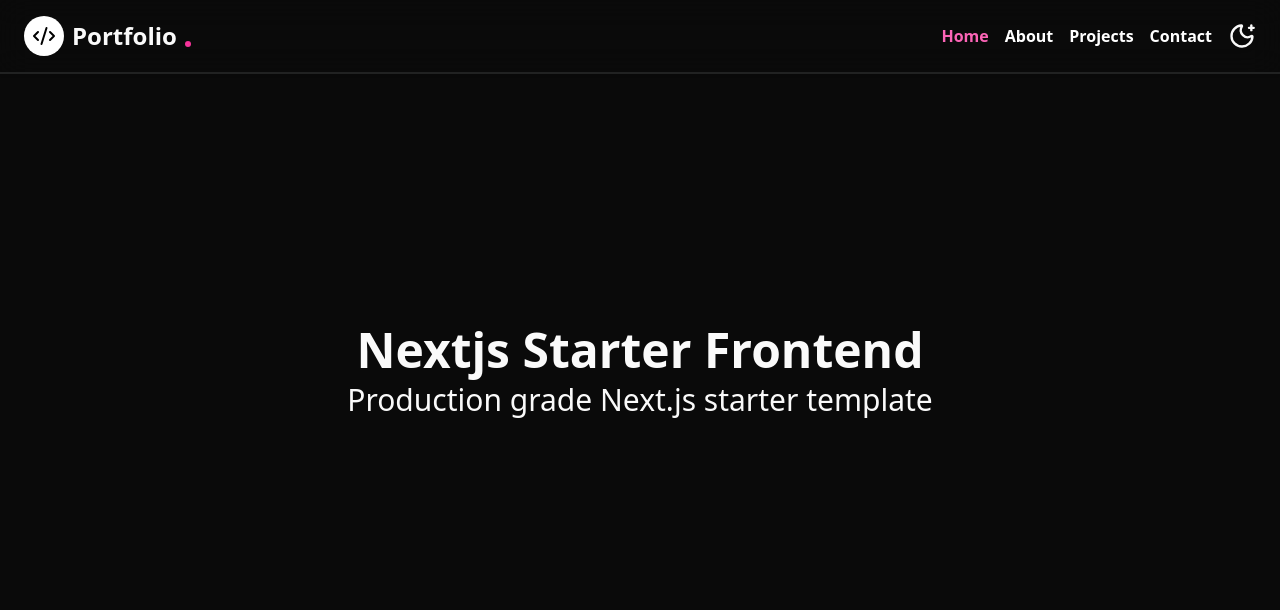
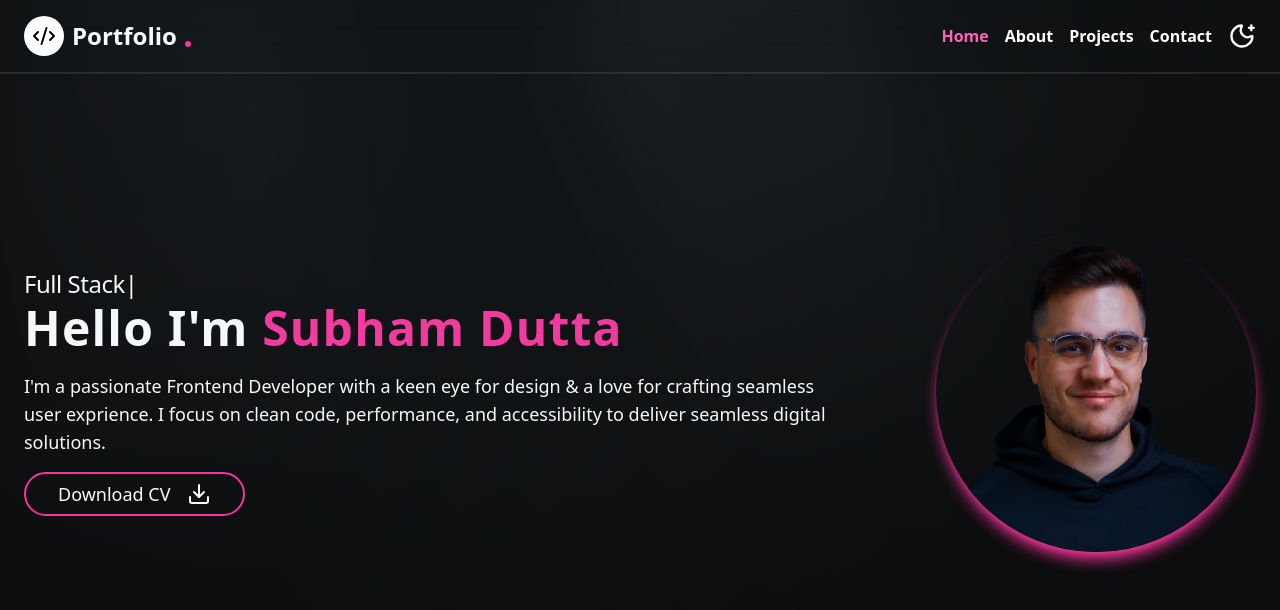
Before and after one commit to ShankarDutta/pubic-frontend-portfolio-v-0.1, a Next.js app: page / in a window 1280 px wide. Shown: the top 610 px of the page. Built offline with nearby package versions, Linux system fonts and the light colour scheme.

Commit message:
Home Page Image and Text Section Added !!
Due : Social Media Icons !

```diff
--- a/package.json
+++ b/package.json
@@ -11,6 +11,7 @@
 	},
 	"dependencies": {
 		"@radix-ui/react-dialog": "^1.1.15",
+		"@radix-ui/react-slot": "^1.2.4",
 		"class-variance-authority": "^0.7.1",
 		"clsx": "^2.1.1",
 		"lucide-react": "^0.553.0",
--- a/src/app/page.tsx
+++ b/src/app/page.tsx
@@ -1,4 +1,8 @@
+import { LightRays } from "@/components/magicui/light-rays";
+import { TypingAnimation } from "@/components/magicui/typing-animation";
+import { DownloadIcon } from "lucide-react";
 import { Metadata } from "next";
+import Image from "next/image";
 
 export const metadata: Metadata = {
 	title: "Nextjs Starter Frontend",
@@ -7,10 +11,52 @@
 
 const page = () => {
 	return (
-		<section className="grid h-[90dvh] place-items-center">
-			<div className="space-y-2 text-center">
-				<h1 className="text-5xl font-semibold">Nextjs Starter Frontend</h1>
-				<h2 className="text-3xl">Production grade Next.js starter template</h2>
+		<section className="flex min-h-[80dvh] w-full flex-col items-center justify-center gap-10 pt-30 lg:flex-row-reverse lg:justify-start lg:gap-20">
+			<LightRays />
+			{/* image desktop right side */}
+			<Image
+				src={"/profile-picture.png"}
+				alt="Profile picture"
+				width={320}
+				height={320}
+				loading="eager"
+				className="z-20 h-64 w-64 rounded-full shadow-lg shadow-pink-500 lg:h-80 lg:w-80"
+			/>
+
+			<div className="space-y-4 text-center lg:text-start">
+				<TypingAnimation
+					words={["Frontend Web Developer", "Full Stack Web Developer"]}
+					cursorStyle="line"
+					loop
+					className="text-2xl font-medium"
+				/>
+
+				{/* heading  */}
+				<h1 className="text-5xl font-bold tracking-wide">
+					<span className="text-foreground leading-14">Hello I&apos;m </span>
+					<span className="leading-14 text-pink-500">Subham Dutta</span>
+				</h1>
+
+				{/* parargraph  */}
+				<p className="lg:text-lg">
+					I&apos;m a passionate Frontend Developer with a keen eye for design &
+					a love for crafting seamless user exprience. I focus on clean code,
+					performance, and accessibility to deliver seamless digital solutions.
+				</p>
+
+				{/* download btn  */}
+				<div className="grid place-items-center lg:place-items-start">
+					<a
+						className=""
+						href="" //add your pdf link (first add the cv pdf on public folder and add it href tag )
+						download={true}>
+						<button
+							className="flex cursor-pointer items-center justify-center gap-4 rounded-full border-2 border-pink-500 bg-transparent px-8 py-1.5 text-lg hover:bg-pink-500 hover:text-white"
+							aria-label="Cv-Download Button">
+							Download CV <DownloadIcon />
+						</button>
+					</a>
+				</div>
 			</div>
 		</section>
 	);
--- /dev/null
+++ b/src/components/shadcnui/button.tsx
@@ -0,0 +1,60 @@
+import { Slot } from "@radix-ui/react-slot";
+import { cva, type VariantProps } from "class-variance-authority";
+import * as React from "react";
+
+import { cn } from "@/lib/utils";
+
+const buttonVariants = cva(
+	"inline-flex items-center justify-center gap-2 whitespace-nowrap rounded-md text-sm font-medium transition-all disabled:pointer-events-none disabled:opacity-50 [&_svg]:pointer-events-none [&_svg:not([class*='size-'])]:size-4 shrink-0 [&_svg]:shrink-0 outline-none focus-visible:border-ring focus-visible:ring-ring/50 focus-visible:ring-[3px] aria-invalid:ring-destructive/20 dark:aria-invalid:ring-destructive/40 aria-invalid:border-destructive",
+	{
+		variants: {
+			variant: {
+				default: "bg-primary text-primary-foreground hover:bg-primary/90",
+				destructive:
+					"bg-destructive text-white hover:bg-destructive/90 focus-visible:ring-destructive/20 dark:focus-visible:ring-destructive/40 dark:bg-destructive/60",
+				outline:
+					"border bg-background shadow-xs hover:bg-accent hover:text-accent-foreground dark:bg-input/30 dark:border-input dark:hover:bg-input/50",
+				secondary:
+					"bg-secondary text-secondary-foreground hover:bg-secondary/80",
+				ghost:
+					"hover:bg-accent hover:text-accent-foreground dark:hover:bg-accent/50",
+				link: "text-primary underline-offset-4 hover:underline",
+			},
+			size: {
+				default: "h-9 px-8 py-2 has-[>svg]:px-3",
+				sm: "h-8 rounded-md gap-1.5 px-3 has-[>svg]:px-2.5",
+				lg: "h-10 rounded-md px-6 has-[>svg]:px-4",
+				icon: "size-9",
+				"icon-sm": "size-8",
+				"icon-lg": "size-10",
+			},
+		},
+		defaultVariants: {
+			variant: "default",
+			size: "default",
+		},
+	},
+);
+
+function Button({
+	className,
+	variant,
+	size,
+	asChild = false,
+	...props
+}: React.ComponentProps<"button"> &
+	VariantProps<typeof buttonVariants> & {
+		asChild?: boolean;
+	}) {
+	const Comp = asChild ? Slot : "button";
+
+	return (
+		<Comp
+			data-slot="button"
+			className={cn(buttonVariants({ variant, size, className }))}
+			{...props}
+		/>
+	);
+}
+
+export { Button, buttonVariants };
```
Also changed, not shown: 1 other file (tests, documents, lock files or other folders).
